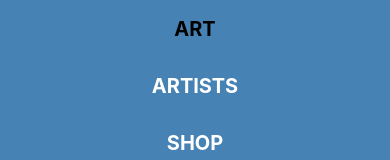
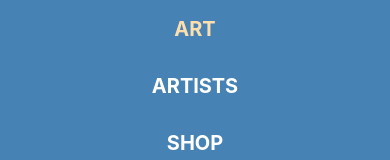
Before and after one commit to gildydtjd/art, a React (Create React App) app: page / in a window 390 px wide. In both pictures the pointer is over the element "ART". Shown: the top 160 px of the page. Built offline with nearby package versions, Linux system fonts and the light colour scheme.

Commit message:
header_css

```diff
--- a/src/styles/header.css
+++ b/src/styles/header.css
@@ -19,7 +19,7 @@
 }
 
 .header__menu:hover {
-    color: black;
+    color: navajowhite;
 }
 
 @media (max-width:768px){
@@ -43,7 +43,7 @@
     }
 
     .header__menu:hover {
-        color: black;
+        color: navajowhite;
         border-bottom: unset;
     }
 }
```
Also changed, not shown: 1 other file (tests, documents, lock files or other folders).
